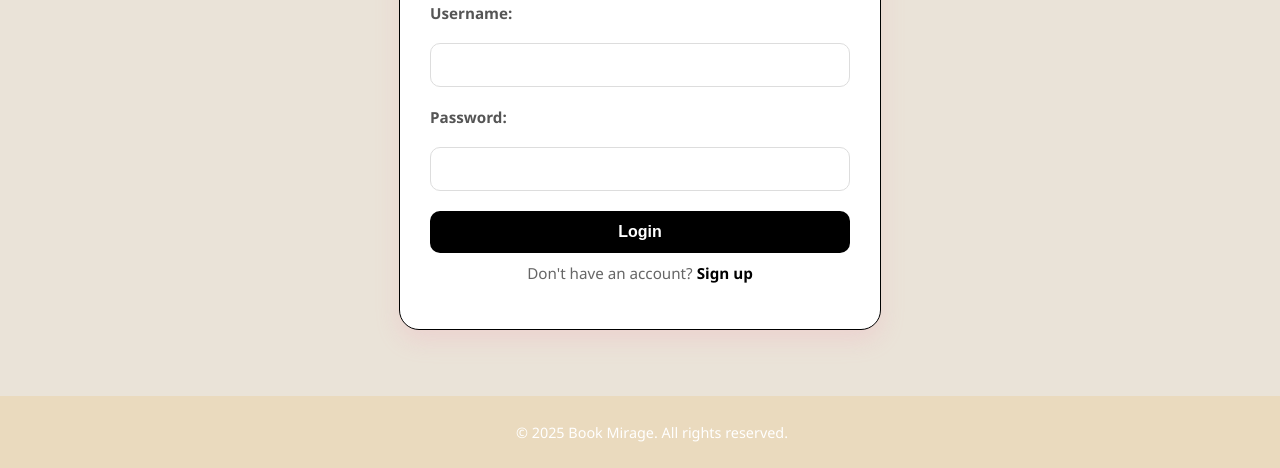
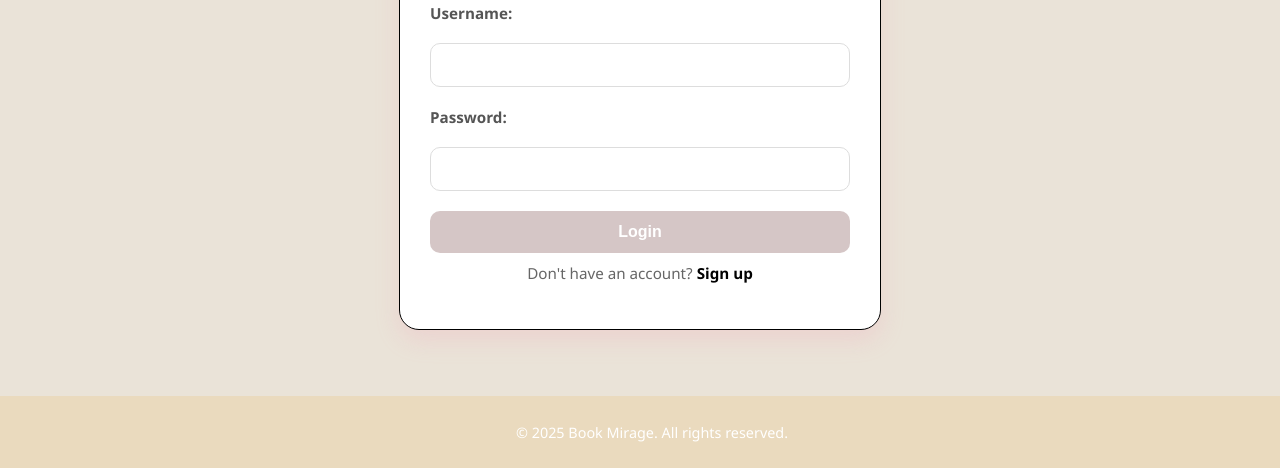
Before and after one commit to Atom370/book, a plain HTML site: page login.html in a window 1280 px wide. In both pictures the pointer is over the button "Login". Shown: the part 332-800 px from the top of the page. Drawn offline with Linux system fonts and the light colour scheme.

Commit message:
changes in login page

```diff
--- a/login.css
+++ b/login.css
@@ -107,7 +107,7 @@ main {
 }
 
 .login-form button:hover {
-    background-color: black;
+    background-color: rgb(213, 198, 198);
 }
 
 /* Link Styles */
```
